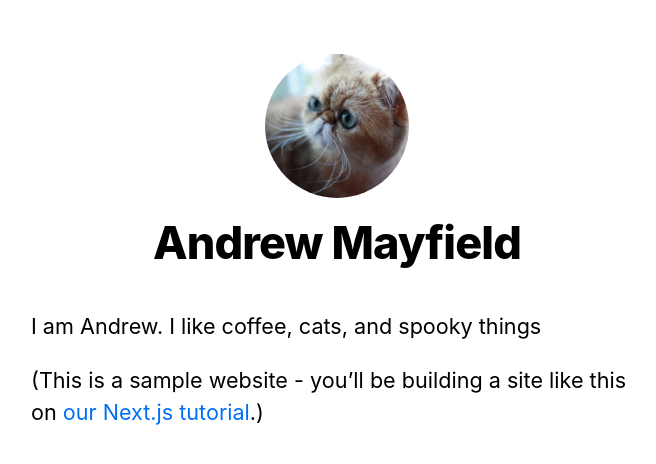
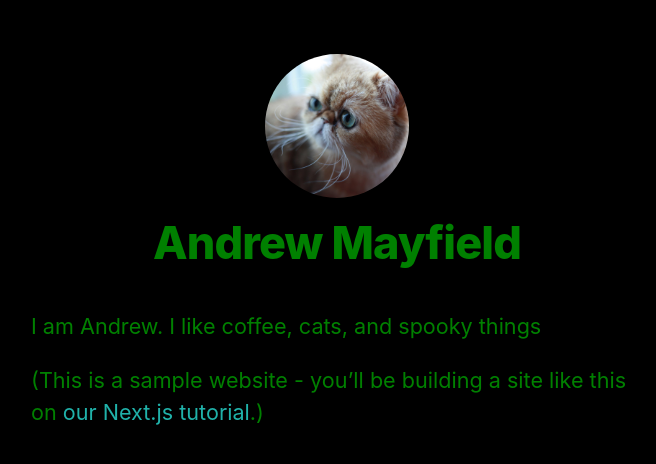
Before and after one commit to batgnome1/CS55.13-Week-3-Project-2, a Next.js app in the folder nextjs-blog/: page / in a window 1280 px wide. Shown: the top 464 px of the page, without its empty margins (303-959 px from the left). Built offline with nearby package versions, Linux system fonts and the light colour scheme.

Commit message:
css updates

```diff
--- a/nextjs-blog/styles/global.css
+++ b/nextjs-blog/styles/global.css
@@ -16,6 +16,8 @@ body {
     sans-serif;
   line-height: 1.6;
   font-size: 18px;
+  background-color: black;
+  color: green;
 }
 
 * {
@@ -23,7 +25,7 @@ body {
 }
 
 a {
-  color: #0070f3;
+  color: lightseagreen;
   text-decoration: none;
 }
 
```
